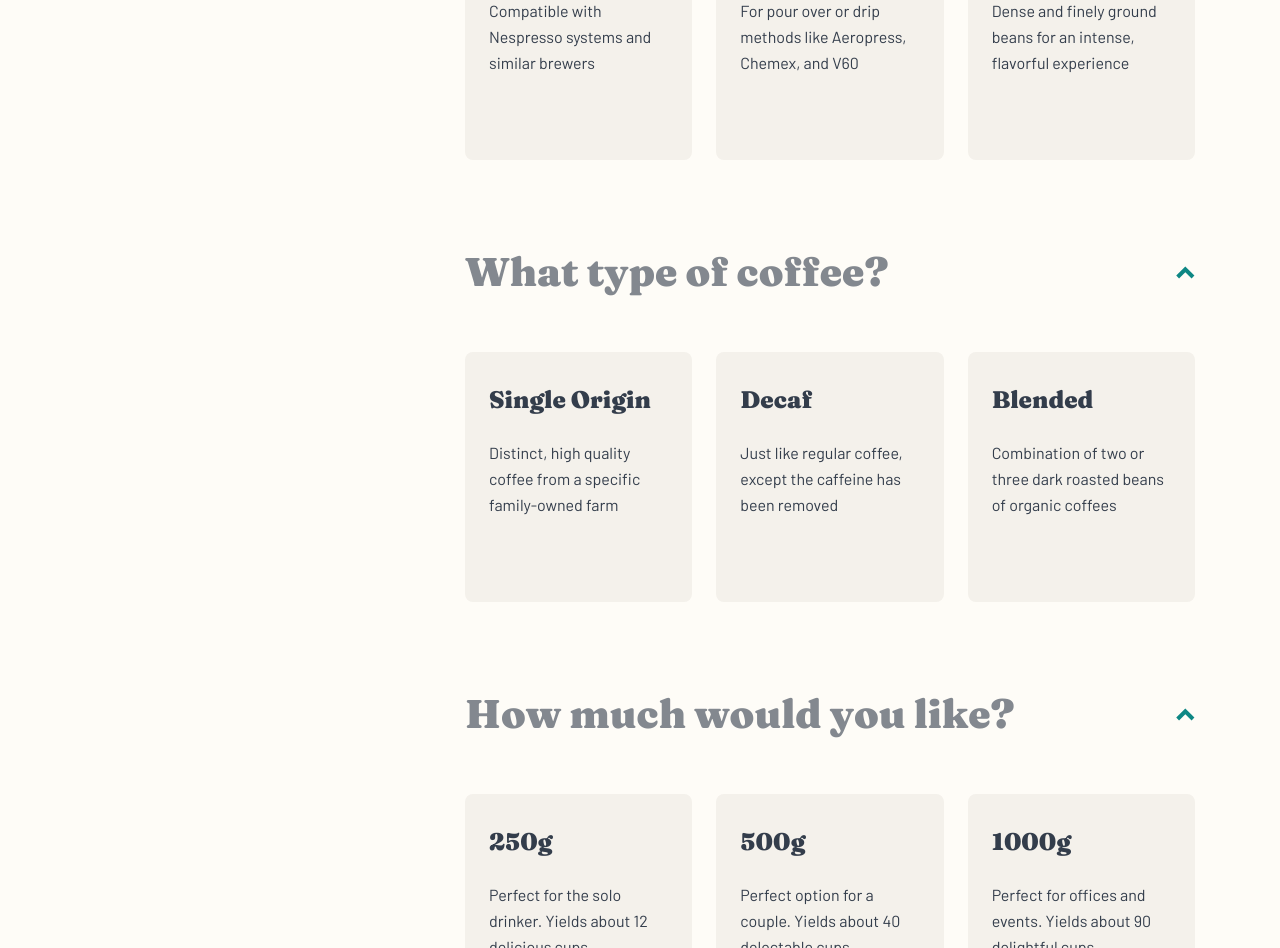
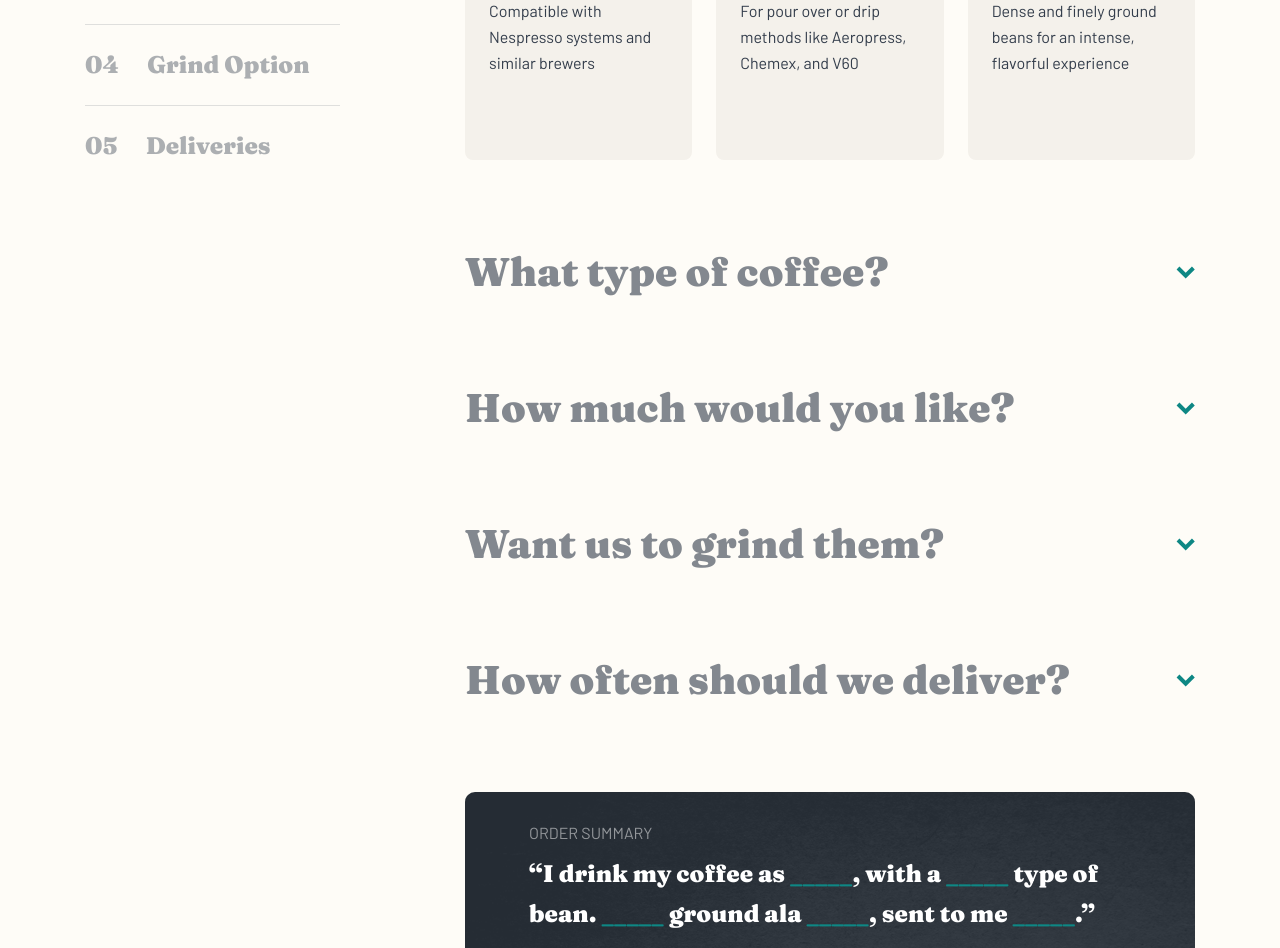
Before and after one commit to lumiuko/coffeeroasters-subscription-site, a React (Vite) app: page /create in a window 1280 px wide. Shown: the part 1744-2692 px from the top of the page. Built offline with nearby package versions, Linux system fonts and the light colour scheme.

Commit message:
improved plan settings

```diff
--- a/src/components/Preference.jsx
+++ /dev/null
@@ -1,47 +0,0 @@
-import { Fragment } from 'react'
-import { Disclosure, RadioGroup } from '@headlessui/react'
-
-export default function Preference({ preference, value, onChange }) {
-  return (
-    <div className="text-body leading-body flex flex-col gap-8 md:gap-10 xl:gap-14">
-      <Disclosure defaultOpen>
-        <Disclosure.Button as={Fragment}>
-          {({ open }) => (
-            <button className="text-gray font-serif font-black text-h4 leading-7 text-left flex justify-between items-center md:text-h3 md:leading-h2 xl:text-h2">
-              <span className="mr-[4.375rem]">{preference.title}</span>
-              <img
-                src="/plan/desktop/icon-arrow.svg"
-                className={`${open ? 'rotate-180' : ''} transition-transform`}
-                alt="Arrow down"
-                aria-hidden="true"
-              />
-            </button>
-          )}
-        </Disclosure.Button>
-        <Disclosure.Panel>
-          <RadioGroup
-            className="flex flex-col gap-4 md:flex-row md:gap-[0.625rem] xl:gap-6"
-            value={value}
-            onChange={value => onChange(value, preference.slug)}
-          >
-            <RadioGroup.Label className="sr-only">{preference.name}</RadioGroup.Label>
-            {preference.options.map((option, index) => (
-              <RadioGroup.Option key={index} value={option.name} as={Fragment}>
-                {({ checked }) => (
-                  <div
-                    className={`p-6 rounded-lg transition-colors md:flex-1 md:py-8 md:min-h-[250px] cursor-pointer ${
-                      checked ? 'bg-dark-cyan text-white' : 'bg-light-gray hover:bg-pale-orange'
-                    }`}
-                  >
-                    <h3 className="font-serif font-black text-h4 leading-8">{option.name}</h3>
-                    <p className="mt-2 md:mt-6">{option.description}</p>
-                  </div>
-                )}
-              </RadioGroup.Option>
-            ))}
-          </RadioGroup>
-        </Disclosure.Panel>
-      </Disclosure>
-    </div>
-  )
-}
--- /dev/null
+++ b/src/components/PreferenceSection.jsx
@@ -0,0 +1,70 @@
+import { Fragment } from 'react'
+import { RadioGroup } from '@headlessui/react'
+import { useState } from 'react'
+import { useEffect } from 'react'
+import { useId } from 'react'
+
+export default function PreferenceSection({ currentPreference, onChange, disabled, settings }) {
+  const [isDisclosureOpen, setIsDisclosureOpen] = useState(currentPreference.isDefaultOpen)
+  const id = useId()
+
+  useEffect(() => {
+    if (!disabled) return
+    setIsDisclosureOpen(false)
+  }, [disabled])
+
+  function toggleDisclosure() {
+    if (disabled) return
+    setIsDisclosureOpen(prevState => !prevState)
+  }
+
+  return (
+    <div className="text-body leading-body flex flex-col gap-8 md:gap-10 xl:gap-14 has-[:disabled]:opacity-50 transition-opacity">
+      <button
+        className="text-gray font-serif font-black text-h4 leading-7 text-left flex justify-between items-center md:text-h3 md:leading-h2 xl:text-h2"
+        onClick={toggleDisclosure}
+        disabled={disabled}
+        aria-expanded={isDisclosureOpen}
+        aria-controls={`disclosure-panel-${id}`}
+      >
+        <span className="mr-[4.375rem]">{currentPreference.title}</span>
+        <img
+          src="/plan/desktop/icon-arrow.svg"
+          className={`${isDisclosureOpen ? 'rotate-180' : ''} transition-transform`}
+          alt="Arrow down"
+          aria-hidden="true"
+        />
+      </button>
+
+      {isDisclosureOpen && (
+        <RadioGroup
+          id={`disclosure-panel-${id}`}
+          className="flex flex-col gap-4 md:flex-row md:gap-[0.625rem] xl:gap-6"
+          value={settings[currentPreference.slug]}
+          onChange={value => onChange(currentPreference.slug, value)}
+        >
+          <RadioGroup.Label className="sr-only">{currentPreference.name}</RadioGroup.Label>
+          {currentPreference.options.map(option => (
+            <RadioGroup.Option key={option.name} value={option} as={Fragment}>
+              {({ checked }) => (
+                <div
+                  className={`p-6 rounded-lg transition-colors md:flex-1 md:py-8 md:min-h-[250px] cursor-pointer ${
+                    checked ? 'bg-dark-cyan text-white' : 'bg-light-gray hover:bg-pale-orange'
+                  }`}
+                >
+                  <h3 className="font-serif font-black text-h4 leading-8">{option.name}</h3>
+                  <p className="mt-2 md:mt-6">
+                    {option.prices && settings.quantity.name && (
+                      <span>{`$${option.prices[settings.quantity.name]?.toFixed(2)} per shipment. `}</span>
+                    )}
+                    {option.description}
+                  </p>
+                </div>
+              )}
+            </RadioGroup.Option>
+          ))}
+        </RadioGroup>
+      )}
+    </div>
+  )
+}
--- /dev/null
+++ b/src/components/SummaryText.jsx
@@ -0,0 +1,17 @@
+import SummaryOption from './SummaryOption'
+
+export default function SummaryText({ settings }) {
+  return (
+    <p className="font-serif font-black text-h4 leading-10">
+      “I drink my coffee {settings.preferences?.name === 'Capsule' ? 'using' : 'as'} <SummaryOption value={settings.preferences?.name} />,
+      with a <SummaryOption value={settings.beanType?.name} /> type of bean. <SummaryOption value={settings.quantity?.name} />
+      {settings.preferences?.name !== 'Capsule' && (
+        <>
+          <span> ground ala</span> <SummaryOption value={settings.grindOption?.name} />
+        </>
+      )}
+      , sent to me <SummaryOption value={settings.deliveries?.name} />
+      .”
+    </p>
+  )
+}
--- a/src/data.js
+++ b/src/data.js
@@ -3,6 +3,7 @@ export const preferences = [
     slug: 'preferences',
     name: 'Preferences',
     title: 'How do you drink your coffee?',
+    isDefaultOpen: true,
     options: [
       {
         name: 'Capsule',
@@ -22,6 +23,7 @@ export const preferences = [
     slug: 'beanType',
     name: 'Bean Type',
     title: 'What type of coffee?',
+    isDefaultOpen: false,
     options: [
       {
         name: 'Single Origin',
@@ -41,6 +43,7 @@ export const preferences = [
     slug: 'quantity',
     name: 'Quantity',
     title: 'How much would you like?',
+    isDefaultOpen: false,
     options: [
       {
         name: '250g',
@@ -60,6 +63,7 @@ export const preferences = [
     slug: 'grindOption',
     name: 'Grind Option',
     title: 'Want us to grind them?',
+    isDefaultOpen: false,
     options: [
       {
         name: 'Wholebean',
@@ -79,18 +83,34 @@ export const preferences = [
     slug: 'deliveries',
     name: 'Deliveries',
     title: 'How often should we deliver?',
+    isDefaultOpen: false,
     options: [
       {
         name: 'Every week',
-        description: '$7.20 per shipment. Includes free first-class shipping.'
+        prices: {
+          '250g': 7.2,
+          '500g': 13.0,
+          '1000g': 22.0
+        },
+        description: 'Includes free first-class shipping.'
       },
       {
         name: 'Every 2 weeks',
-        description: '$9.60 per shipment. Includes free priority shipping.'
+        prices: {
+          '250g': 9.6,
+          '500g': 17.5,
+          '1000g': 32.0
+        },
+        description: 'Includes free priority shipping.'
       },
       {
         name: 'Every month',
-        description: '$12.00 per shipment. Includes free priority shipping.'
+        prices: {
+          '250g': 12.0,
+          '500g': 22.0,
+          '1000g': 42.0
+        },
+        description: 'Includes free priority shipping.'
       }
     ]
   }
--- a/src/pages/CreatePlan.jsx
+++ b/src/pages/CreatePlan.jsx
@@ -1,17 +1,19 @@
+import { useState } from 'react'
+
 import HeroSection from '../components/HeroSection'
 import StepCards from '../components/StepCards'
-import Preference from '../components/Preference'
+import LinkButton from '../components/LinkButton'
+import PreferenceSection from '../components/PreferenceSection'
+import SummaryText from '../components/SummaryText'
 import { preferences } from '../data'
-import { useState } from 'react'
-import LinkButton from '../components/LinkButton'
-import SummaryOption from '../components/SummaryOption'
 
-const preferencesEntries = preferences.map(({ slug }) => [slug, ''])
+const preferencesEntries = preferences.map(({ slug }) => [slug, null])
 
 export default function CreatePlan() {
   const [settings, setSettings] = useState(() => Object.fromEntries(preferencesEntries))
+  const isGrindDisabled = settings?.preferences?.name === 'Capsule'
 
-  function onChange(value, key) {
+  function onChange(key, value) {
     setSettings(prevSettings => ({
       ...prevSettings,
       [key]: value
@@ -42,23 +44,38 @@ export default function CreatePlan() {
       <section className="px-6 md:px-10">
         <div className="max-w-[69.375rem] mx-auto flex justify-between">
           <h2 className="sr-only">Customize your coffee</h2>
-          <div className="hidden xl:block max-w-[255px]"></div>
+          <div className="hidden xl:block w-full max-w-[255px] font-serif font-black text-h4 leading-h4">
+            <div className="flex flex-col gap-6 sticky top-12">
+              {preferences.map((preference, index) => (
+                <button
+                  key={preference.slug}
+                  className="text-left pb-6 border-b border-b-gray/25 last:border-none last:pb-0 text-dark-gray-blue/40 disabled:text-dark-gray-blue/20 hover:text-dark-gray-blue transition-colors"
+                  disabled={preference.slug === 'grindOption' && isGrindDisabled}
+                >
+                  <span>{(index + 1).toString().padStart(2, '0')}</span>
+                  <span className="ml-7">{preference.name}</span>
+                </button>
+              ))}
+            </div>
+          </div>
+
           <div className="flex flex-col gap-[7.5rem] text-body leading-body md:gap-36 xl:max-w-[730px] xl:gap-[5.5rem]">
             <div className="flex flex-col gap-24 md:gap-[6.25rem] xl:gap-[5.5rem]">
               {preferences.map(preference => (
-                <Preference key={preference.slug} value={settings[preference.slug]} onChange={onChange} preference={preference} />
+                <PreferenceSection
+                  key={preference.slug}
+                  settings={settings}
+                  onChange={onChange}
+                  currentPreference={preference}
+                  disabled={preference.slug === 'grindOption' && isGrindDisabled}
+                />
               ))}
             </div>
 
             <div className="max-w-7xl mx-auto flex flex-col items-center gap-14 md:gap-10 xl:items-end">
               <div className="p-8 rounded-[10px] bg-plan-summary-mobile bg-cover text-white md:py-7 md:px-11 xl:bg-plan-summary-desktop xl:px-16">
-                <h2 className="text-body leading-body uppercase text-white/50">Order Summary</h2>
-                <p className="mt-2 font-serif font-black text-h4 leading-10">
-                  “I drink my coffee as <SummaryOption value={settings.preferences} />, with a <SummaryOption value={settings.beanType} />{' '}
-                  type of bean. <SummaryOption value={settings.quantity} /> ground ala <SummaryOption value={settings.grindOption} />, sent
-                  to me <SummaryOption value={settings.deliveries} />
-                  .”
-                </p>
+                <h2 className="text-body leading-body uppercase text-white/50 mb-2">Order Summary</h2>
+                <SummaryText settings={settings} />
               </div>
               <LinkButton isButton>Create my plan!</LinkButton>
             </div>
```
